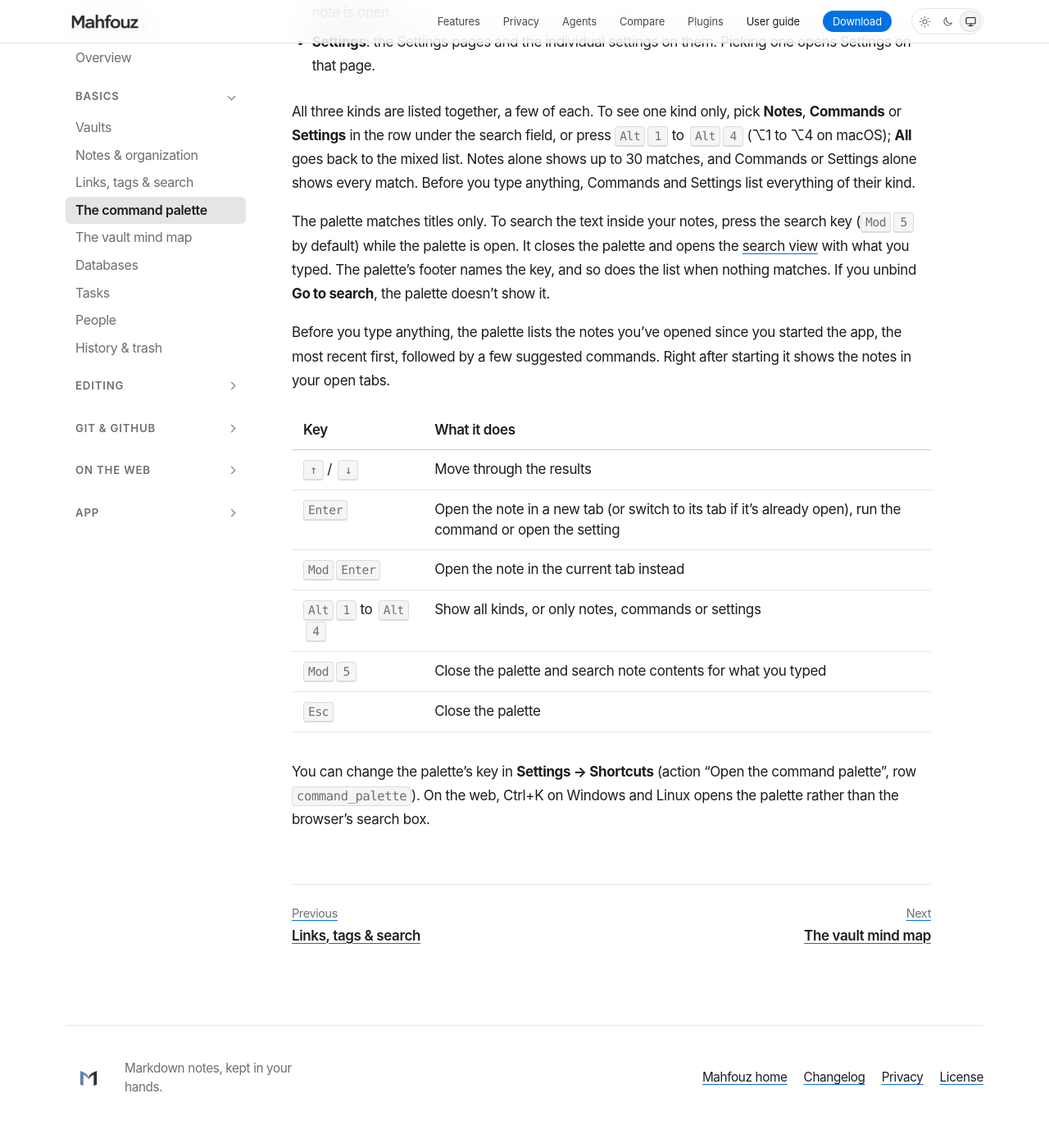
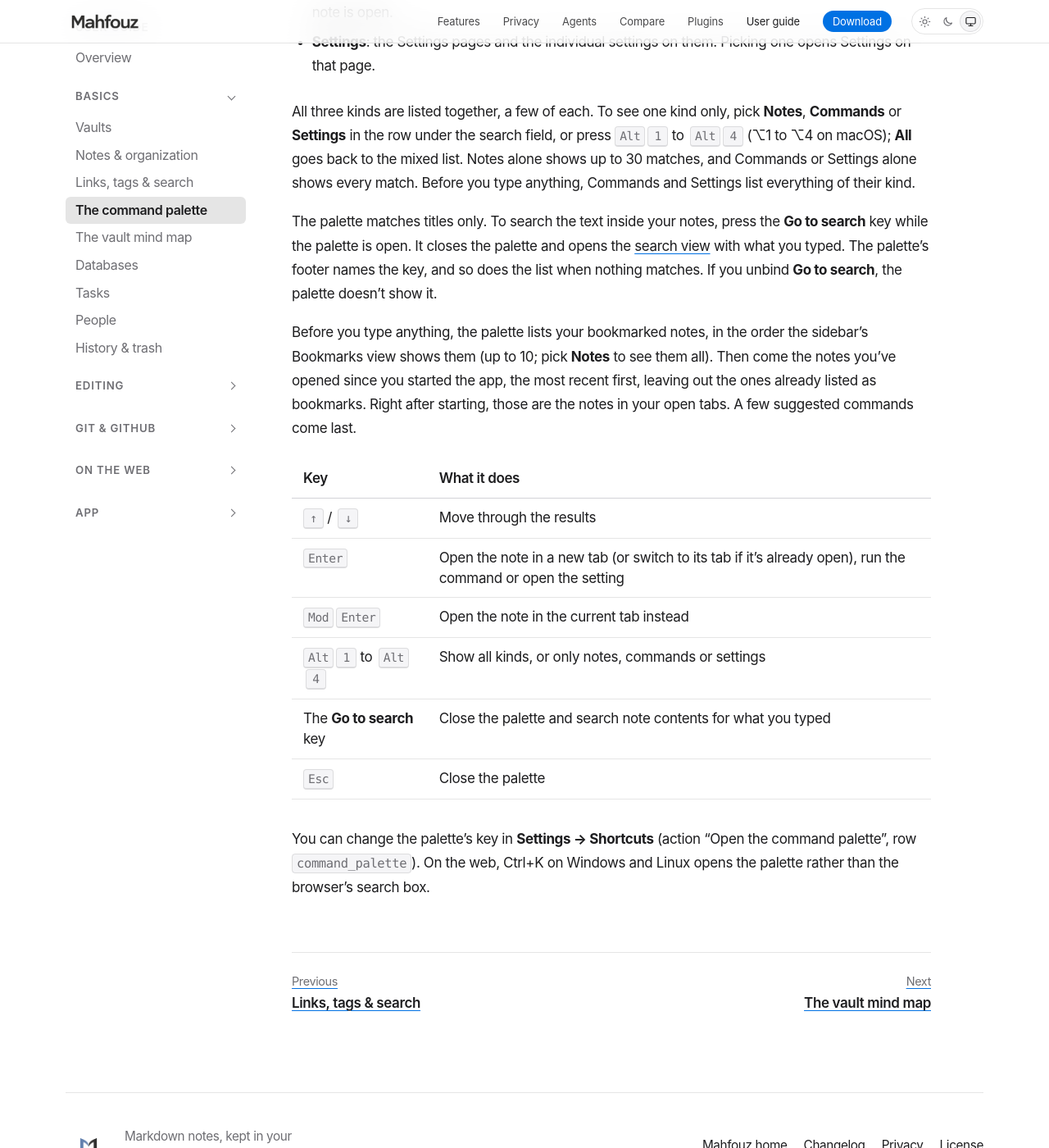
Before and after one commit to mahfouz-app/docs, a Jekyll site: the page built from guide/command-palette.md, in a window 1280 px wide and 1400 px high, scrolled down 487 px. Shown: the whole window at 82% size. Built offline with Jekyll 4.4.1, drawn with Linux system fonts in a browser that asks for light colours; before the commit the page ends 1866 px from its top, so only the background shows below that.

Commit message:
docs(guide): bookmarks first in the palette; name the search key by action
Co-Authored-By: Claude Opus 5.5 <noreply@anthropic.com>

```diff
--- a/guide/command-palette.md
+++ b/guide/command-palette.md
@@ -27,15 +27,17 @@ up to 30 matches, and Commands or Settings alone shows every match. Before
 you type anything, Commands and Settings list everything of their kind.
 
 The palette matches titles only. To search the text inside your notes,
-press the search key (<kbd>Mod</kbd><kbd>5</kbd> by default) while the
-palette is open. It closes the palette and opens the
+press the **Go to search** key while the palette is open. It closes the palette and opens the
 [search view](/guide/links/#search) with what you typed. The palette's
 footer names the key, and so does the list when nothing matches. If you
 unbind **Go to search**, the palette doesn't show it.
 
-Before you type anything, the palette lists the notes you've opened since
-you started the app, the most recent first, followed by a few suggested
-commands. Right after starting it shows the notes in your open tabs.
+Before you type anything, the palette lists your bookmarked notes, in the
+order the sidebar's Bookmarks view shows them (up to 10; pick **Notes** to
+see them all). Then come the notes you've opened since you started the app,
+the most recent first, leaving out the ones already listed as bookmarks.
+Right after starting, those are the notes in your open tabs. A few
+suggested commands come last.
 
 | Key | What it does |
 |---|---|
@@ -43,7 +45,7 @@ commands. Right after starting it shows the notes in your open tabs.
 | <kbd>Enter</kbd> | Open the note in a new tab (or switch to its tab if it's already open), run the command or open the setting |
 | <kbd>Mod</kbd><kbd>Enter</kbd> | Open the note in the current tab instead |
 | <kbd>Alt</kbd><kbd>1</kbd> to <kbd>Alt</kbd><kbd>4</kbd> | Show all kinds, or only notes, commands or settings |
-| <kbd>Mod</kbd><kbd>5</kbd> | Close the palette and search note contents for what you typed |
+| The **Go to search** key | Close the palette and search note contents for what you typed |
 | <kbd>Esc</kbd> | Close the palette |
 
 You can change the palette's key in **Settings → Shortcuts** (action
```
